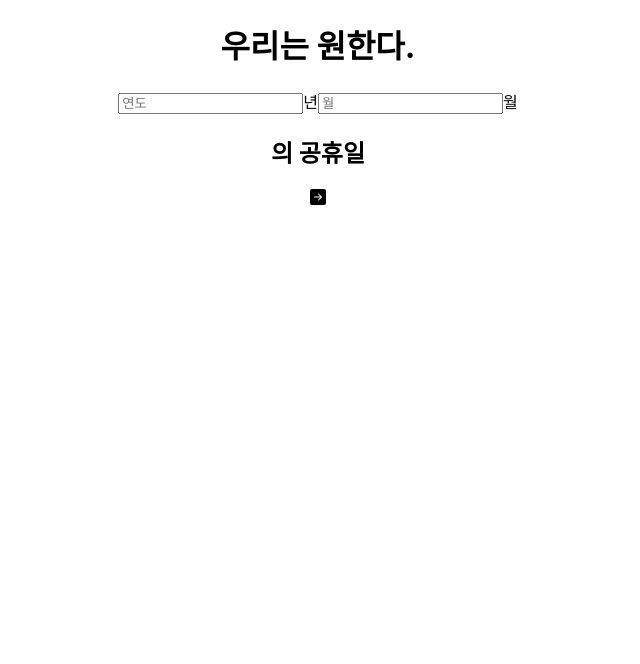
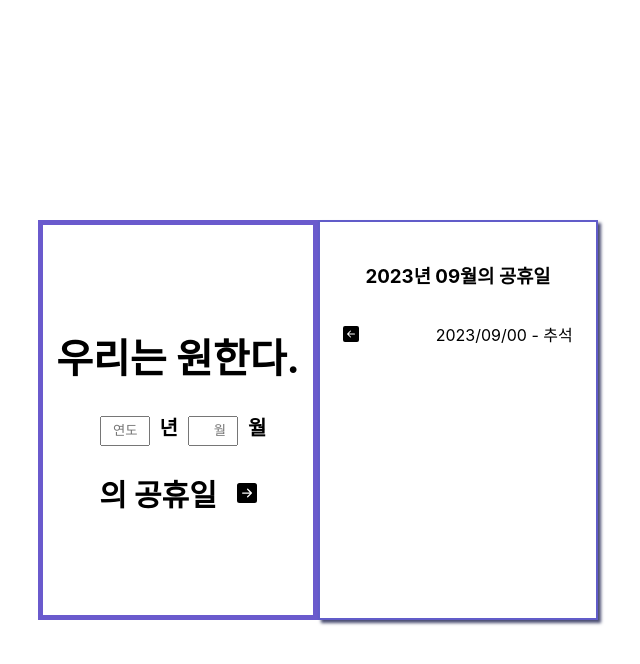
Before and after one commit to kijiwon/hoildayCalendar, a React (Create React App) app: page / in a window 1280 px wide. Shown: the top 664 px of the page, without its empty margins (322-962 px from the left). Built offline with nearby package versions, Linux system fonts and the light colour scheme.

Commit message:
데이터 구현 시작

```diff
--- a/src/App.css
+++ b/src/App.css
@@ -1,3 +1,47 @@
+*{
+  box-sizing: border-box;
+}
+body{
+  height: 100vh;
+  width: 100vw;
+  display: flex;
+  flex-direction: row;
+  justify-content: center;
+  align-items: center;
+}
 .App {
   text-align: center;
+  /* width: 400px; */
+  height: 400px;
+  /* border: 2px solid rgb(71, 71, 128); */
+  display: flex;
+  flex-direction: row;
+  padding: 20px;
 }
+header{
+  width: 280px;
+  height: 400px;
+  display: flex;
+  flex-direction: column;
+  justify-content: center;
+  align-items: center;
+  border: 5px solid slateblue;
+  font-size: 20px;
+  font-weight: 700;
+}
+input{
+  width: 50px;
+  height: 30px;
+  text-align: end;
+  padding-right: 10px;
+  margin: 0px 10px;
+}
+.bottom{
+  display: flex;
+  flex-direction: row;
+  justify-content: center;
+  align-items: center;
+}
+h2{
+  margin-right: 20px;
+}
--- a/src/App.js
+++ b/src/App.js
@@ -10,17 +10,24 @@ function App() {
   const [year, setYear]= useState('');
   const [month, setMonth] = useState('');
   const url = `https://apis.data.go.kr/B090041/openapi/service/SpcdeInfoService/getHoliDeInfo?solYear=${year}&solMonth=${month}&ServiceKey=871FzwAfTTqVJewFZSr8rPUe2p%2F%2BjEGAaGwjC%2FNDGeHLhfE0%2FuCBIw8vbsiYOBndXZzXg484yvlTiUgg3lprAA%3D%3D`
+  const [holidayData, setHolidayData] = useState(null); // 데이터가 없는 상태
+
   const getHoliday = async()=>{
     try{
       const data = await axios({
       method:'get',
       url : url
+
     })
-    console.log(data)
+    setHolidayData(data.data.response.body.items)
+    // console.log(data.data.response.body)
+    console.log(typeof holidayData,holidayData)
     } catch(err){
       console.log('error')
     }
+
   }
+
   return (
     <div className="App">
       <header>
@@ -41,10 +48,12 @@ function App() {
           />
           <span>월</span>
         </div>
-        <h2>의 공휴일</h2>
-        <BsFillArrowRightSquareFill onClick={getHoliday}/>
+        <div className='bottom'>
+          <h2>의 공휴일</h2>
+          <BsFillArrowRightSquareFill onClick={getHoliday}/>
+        </div>
       </header>
-      <HolidayList/>
+      <HolidayList holidayData={holidayData}/>
     </div>
   );
 }
--- /dev/null
+++ b/src/component/Holiday.js
@@ -0,0 +1,11 @@
+import React from "react";
+
+function Holiday({dataName,locdate}){
+    return(
+        <div>
+            <div>{dataName}</div>
+            <div>{locdate}</div>
+        </div>
+    )
+}
+export default Holiday
--- a/src/component/HolidayList.js
+++ b/src/component/HolidayList.js
@@ -1,8 +1,25 @@
 import React from "react";
-
-function HolidayList(){
+import './holiday.css'
+import Holiday from "./Holiday";
+import {BsFillArrowLeftSquareFill} from 'react-icons/bs'
+function HolidayList({holidayData}){
+    // const {items,totalCount} = holidayData;
     return (
-        <div></div>
+        <div className="list">
+            <h3>2023년 09월의 공휴일</h3>
+            {/* <div>{totalCount}</div> */}
+            <div className="holiday">
+                <BsFillArrowLeftSquareFill className="btnClose"/>
+                <div>
+                    <p>2023/09/00 - 추석</p>
+                    {/* {holidayData.map((item)=>
+                    <Holiday
+                    dateName={item.dateName}
+                    locdate={item.locdate}/>
+                    )} */}
+                </div>
+            </div>
+        </div>
     )
 }
 
--- /dev/null
+++ b/src/component/holiday.css
@@ -0,0 +1,19 @@
+*{
+    box-sizing: border-box;
+  }
+.list{
+    width: 280px;
+    height: 400px;
+    padding: 20px;
+    border: 2px solid rgb(97, 92, 201);
+    box-shadow: 3px 3px 3px rgb(74, 77, 114);
+}
+.holiday{
+    display: flex;
+    flex-direction: row;
+    justify-content: space-around;
+    align-items: center;
+}
+.btnClose{
+    margin-right: 70px;
+}
```
